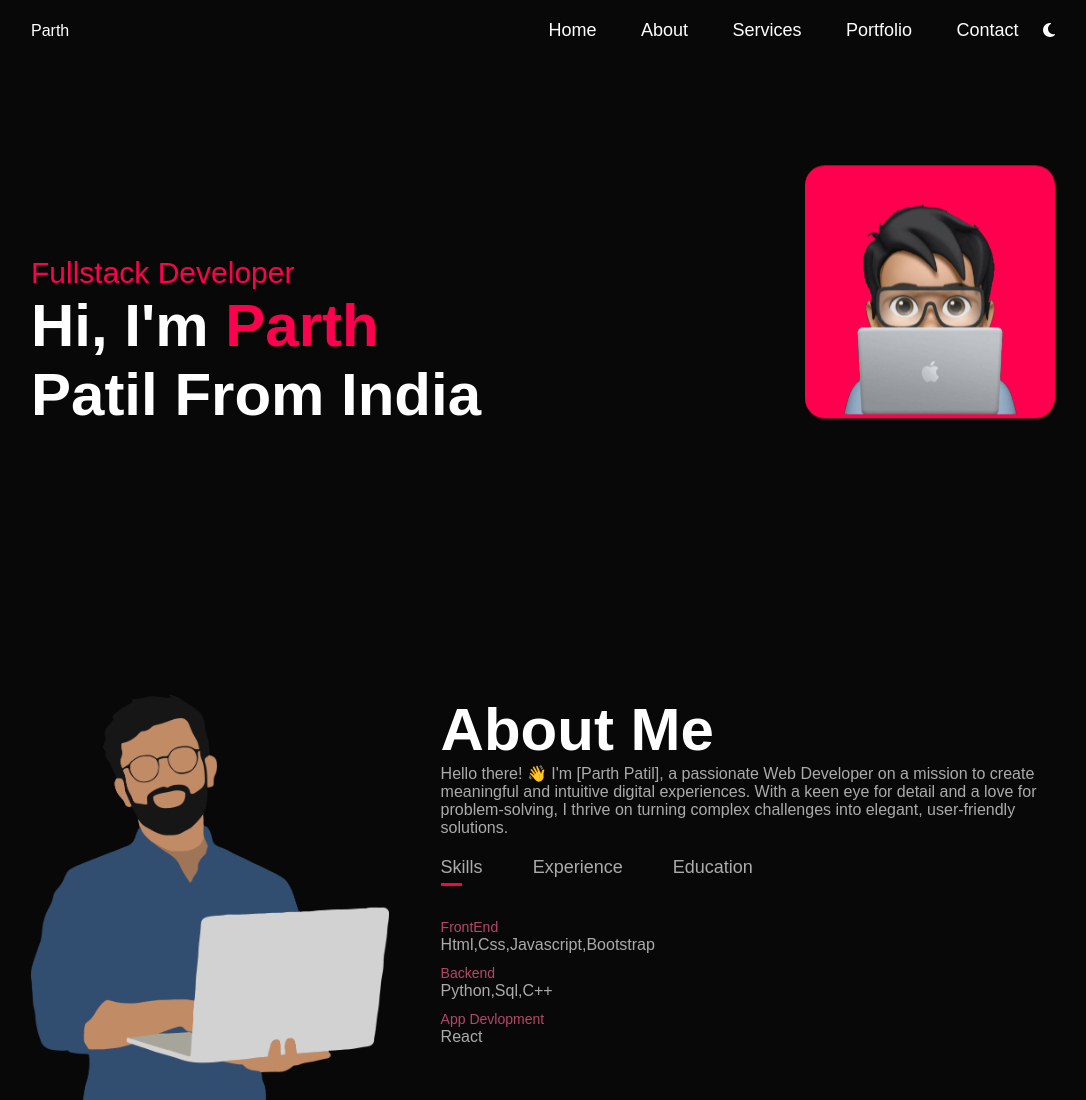
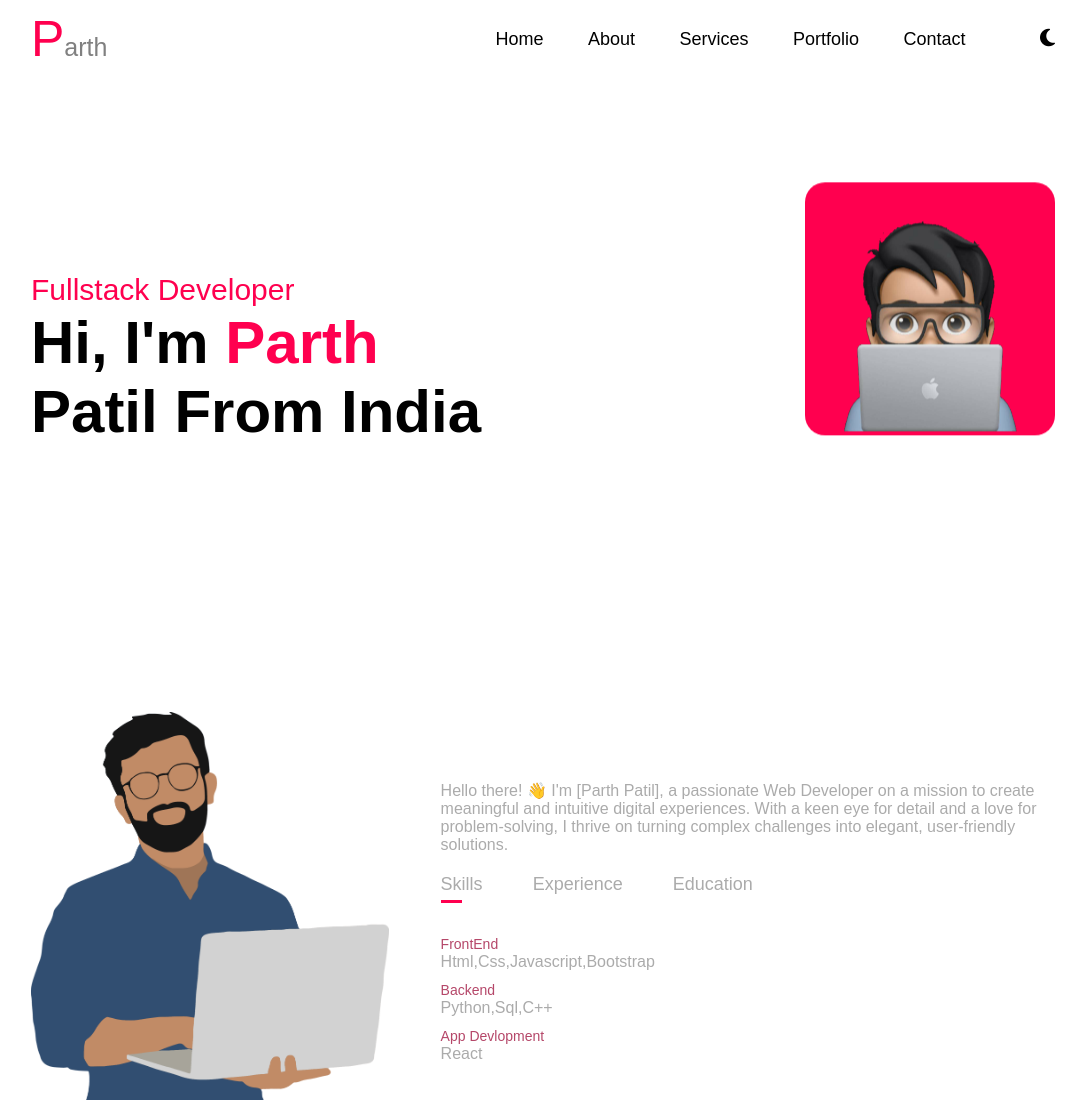
Before and after one commit to parthpatil123/portfolio, a plain HTML site: page index.html in a window 1280 px wide. Shown: the top 1100 px of the page, without its empty margins (97-1183 px from the left). Drawn offline with nearby package versions, Linux system fonts and the light colour scheme.

Commit message:
Update portfolio.css

```diff
--- a/portfolio.css
+++ b/portfolio.css
@@ -3,12 +3,13 @@
     padding: 0;
     font-family: 'Poppins', sans-serif;
     box-sizing: border-box;
+
+}
+body{
+    background-color: white;
+    color: black;
 }
 
-body {
-    background: #080808;
-    color: #fff;
-}
 html{
     scroll-behavior: smooth;
 }
@@ -21,6 +22,8 @@ html{
     background-position: center;
 
 }  */
+
+
 .img1 {
     position: relative;
     float: right;
@@ -52,8 +55,28 @@ html{
     padding: 10px 10%;
 }
 
+
+.dark-mode  {
+    background-color:#262626;
+    color: white;
+}
+
+
 .logo {
     width: 180px;
+}
+
+.parth{
+    font-size: 50px;
+    color:#ff004f;
+    font-family: sans-serif;
+
+}
+.parth1{
+    font-size:25px;
+    color:gray;
+    font-family: sans-serif;
+
 }
 
 nav ul li {
@@ -63,7 +86,7 @@ nav ul li {
 }
 
 nav ul li a {
-    color: #fff;
+    color: black;
     text-decoration: none;
     font-size: 18px;
     position: relative;
@@ -86,6 +109,11 @@ nav ul li a:hover::after {
 
 nav ul li a:hover {
     color: #ff004f;
+}
+
+.fa-moon{
+    margin-left: 50px;
+    font-size: 20px;
 }
 
 .multiple-text {
```
